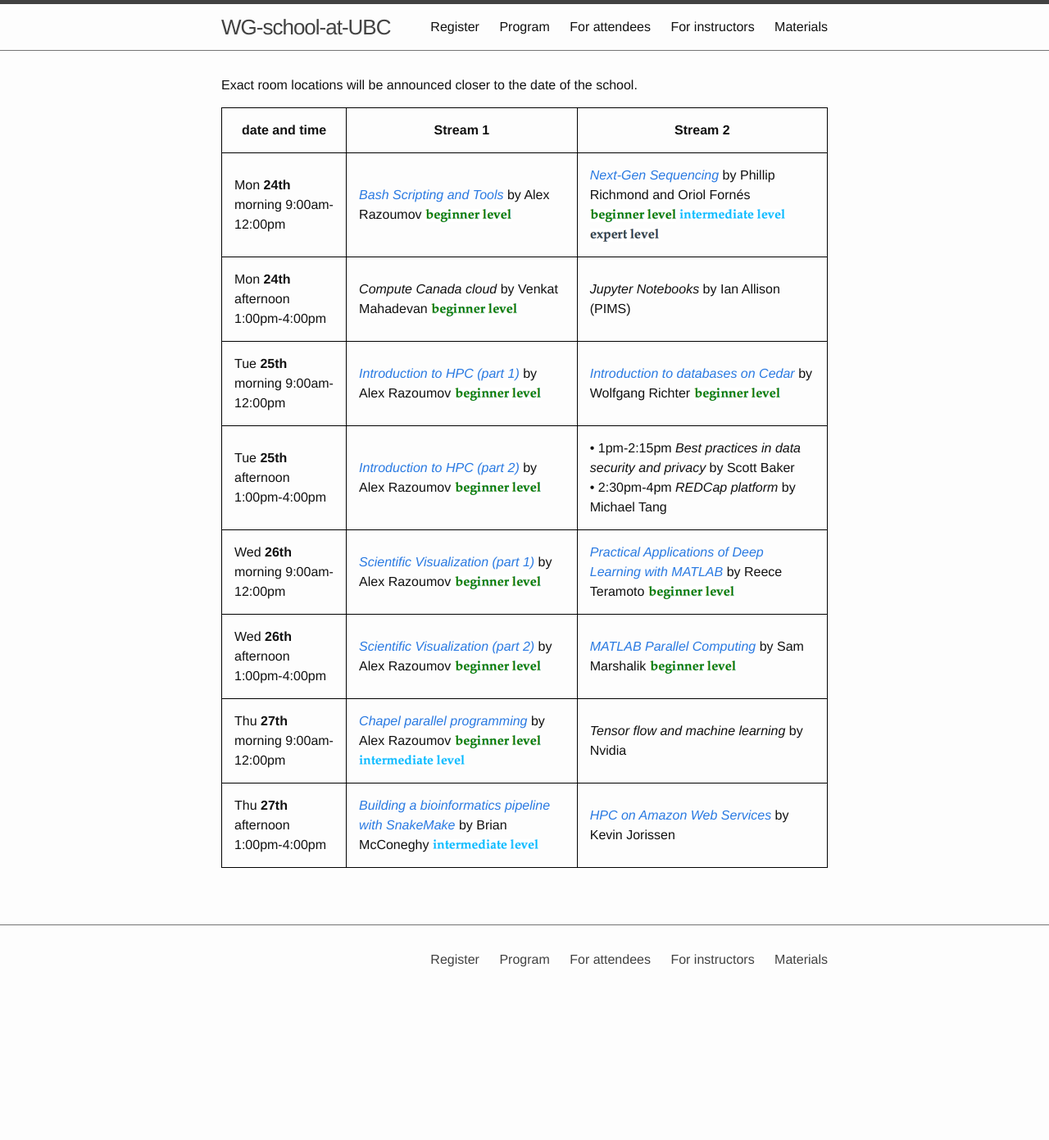
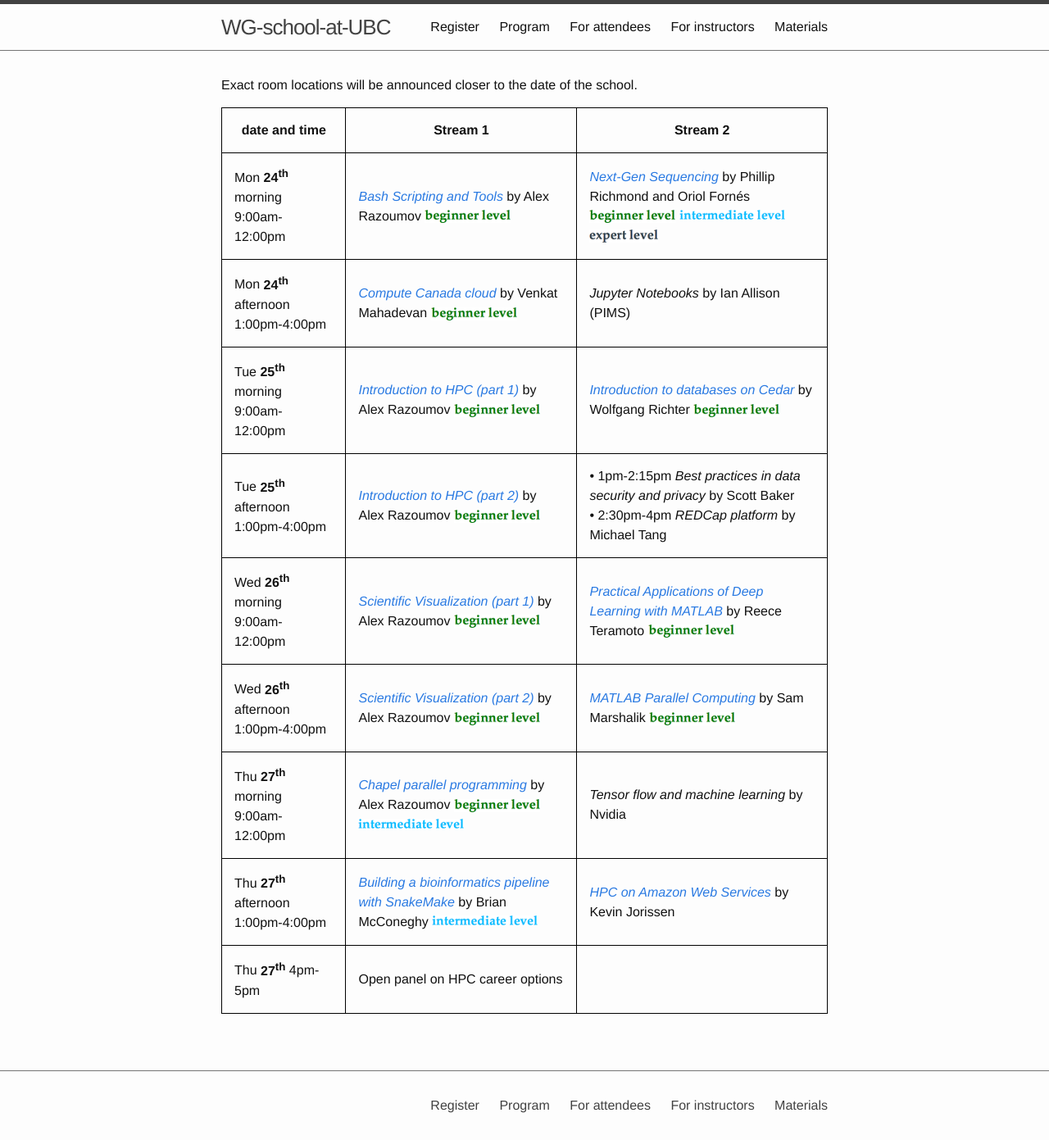
Before and after one commit to WestGrid/ubcSummerSchool2019, a Jekyll site: the page built from 1-program.md, in a window 1280 px wide. Shown: the whole page at 82% size. Built offline with Jekyll 4.4.1, drawn with Linux system fonts in a browser that asks for light colours; before the commit the page ends 1213 px from its top, so only the background shows below that.

Commit message:
added description for Venkat's course

```diff
--- a/1-program.md
+++ b/1-program.md
@@ -12,14 +12,15 @@ Exact room locations will be announced closer to the date of the school.
 
 | date and time | Stream 1 | Stream 2 |
 | ------------- | --------------- | ----------------- |
-| Mon **24th** morning 9:00am-12:00pm | [*Bash Scripting and Tools*](bash) by Alex Razoumov {{beg}} | [*Next-Gen Sequencing*](ngs) by Phillip Richmond and Oriol Fornés {{beg}} {{int}} {{exp}} |
-| Mon **24th** afternoon 1:00pm-4:00pm | *Compute Canada cloud* by Venkat Mahadevan {{beg}} | *Jupyter Notebooks* by Ian Allison (PIMS) |
-| Tue **25th** morning 9:00am-12:00pm | [*Introduction to HPC (part 1)*](introHPC) by Alex Razoumov {{beg}} | [*Introduction to databases on Cedar*](databases) by Wolfgang Richter {{beg}} |
-| Tue **25th** afternoon 1:00pm-4:00pm | [*Introduction to HPC (part 2)*](introHPC) by Alex Razoumov {{beg}} | • 1pm-2:15pm *Best practices in data security and privacy* by Scott Baker <br> • 2:30pm-4pm *REDCap platform* by Michael Tang |
-| Wed **26th** morning 9:00am-12:00pm | [*Scientific Visualization (part 1)*](visualization) by Alex Razoumov {{beg}} | [*Practical Applications of Deep Learning with MATLAB*](deepLearningMatlab) by Reece Teramoto {{beg}}  |
-| Wed **26th** afternoon 1:00pm-4:00pm | [*Scientific Visualization (part 2)*](visualization) by Alex Razoumov {{beg}} | [*MATLAB Parallel Computing*](parallelMatlab) by Sam Marshalik {{beg}} |
-| Thu **27th** morning 9:00am-12:00pm | [*Chapel parallel programming*](chapel) by Alex Razoumov {{beg}}{{int}} | *Tensor flow and machine learning* by Nvidia |
-| Thu **27th** afternoon 1:00pm-4:00pm | [*Building a bioinformatics pipeline with SnakeMake*](snakemake) by Brian McConeghy {{int}} | [*HPC on Amazon Web Services*](amazon) by Kevin Jorissen |
+| Mon **24<sup>th</sup>** morning 9:00am-12:00pm | [*Bash Scripting and Tools*](bash) by Alex Razoumov {{beg}} | [*Next-Gen Sequencing*](ngs) by Phillip Richmond and Oriol Fornés {{beg}} {{int}} {{exp}} |
+| Mon **24<sup>th</sup>** afternoon 1:00pm-4:00pm | [*Compute Canada cloud*](ccCloud) by Venkat Mahadevan {{beg}} | *Jupyter Notebooks* by Ian Allison (PIMS) |
+| Tue **25<sup>th</sup>** morning 9:00am-12:00pm | [*Introduction to HPC (part 1)*](introHPC) by Alex Razoumov {{beg}} | [*Introduction to databases on Cedar*](databases) by Wolfgang Richter {{beg}} |
+| Tue **25<sup>th</sup>** afternoon 1:00pm-4:00pm | [*Introduction to HPC (part 2)*](introHPC) by Alex Razoumov {{beg}} | • 1pm-2:15pm *Best practices in data security and privacy* by Scott Baker <br> • 2:30pm-4pm *REDCap platform* by Michael Tang |
+| Wed **26<sup>th</sup>** morning 9:00am-12:00pm | [*Scientific Visualization (part 1)*](visualization) by Alex Razoumov {{beg}} | [*Practical Applications of Deep Learning with MATLAB*](deepLearningMatlab) by Reece Teramoto {{beg}}  |
+| Wed **26<sup>th</sup>** afternoon 1:00pm-4:00pm | [*Scientific Visualization (part 2)*](visualization) by Alex Razoumov {{beg}} | [*MATLAB Parallel Computing*](parallelMatlab) by Sam Marshalik {{beg}} |
+| Thu **27<sup>th</sup>** morning 9:00am-12:00pm | [*Chapel parallel programming*](chapel) by Alex Razoumov {{beg}}{{int}} | *Tensor flow and machine learning* by Nvidia |
+| Thu **27<sup>th</sup>** afternoon 1:00pm-4:00pm | [*Building a bioinformatics pipeline with SnakeMake*](snakemake) by Brian McConeghy {{int}} | [*HPC on Amazon Web Services*](amazon) by Kevin Jorissen |
+| Thu **27<sup>th</sup>** 4pm-5pm | Open panel on HPC career options | |
 {:.mbtablestyle}
 
 &nbsp;
@@ -27,9 +28,17 @@ Exact room locations will be announced closer to the date of the school.
 
 
 
+<!-- once reach the cap, garth will send me the connection details + platform selection -->
+<!-- Thursday 4pm 'HPC career panel': Charlotte Fisher will be one of the presenters -->
+<!-- venkat last year's -->
+<!-- rooms should know by the end of Thu - wait until Fri -->
+<!-- Bill Tubbs -- might have a cancellation from Nvidia, ask him about his availability -->
+
+
+
 
 <!-- Notes: -->
-<!-- - IP ranges for Eduroam / guest WiFi networks to whitelist them on Cedar (pass these to Lixin) -->
+<!-- - Roman will do: IP ranges for Eduroam / guest WiFi networks to whitelist them on Cedar (pass these to Lixin) -->
 <!-- - rooms: we are waiting until June-05 to finalize, either Nest or Pharmaceutical Sciences building -->
 <!-- - WG advertising: email going out on Monday May-27 -->
 <!-- - UBC advertising: already posted in the internal slack channel, ARC webpage, digital signage, currently -->
```
Also changed, not shown: ccCloud.md (added, +34 -0 lines).
